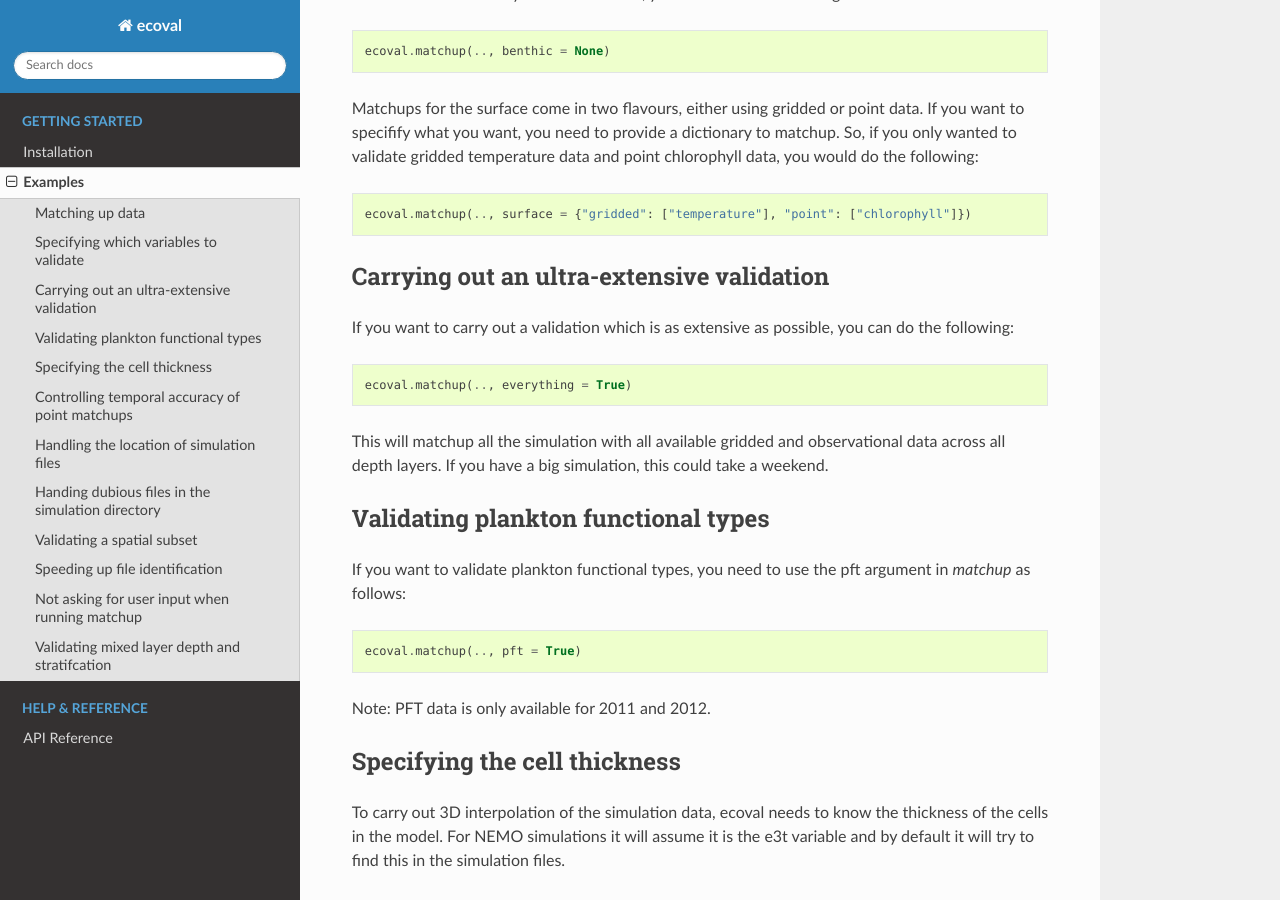
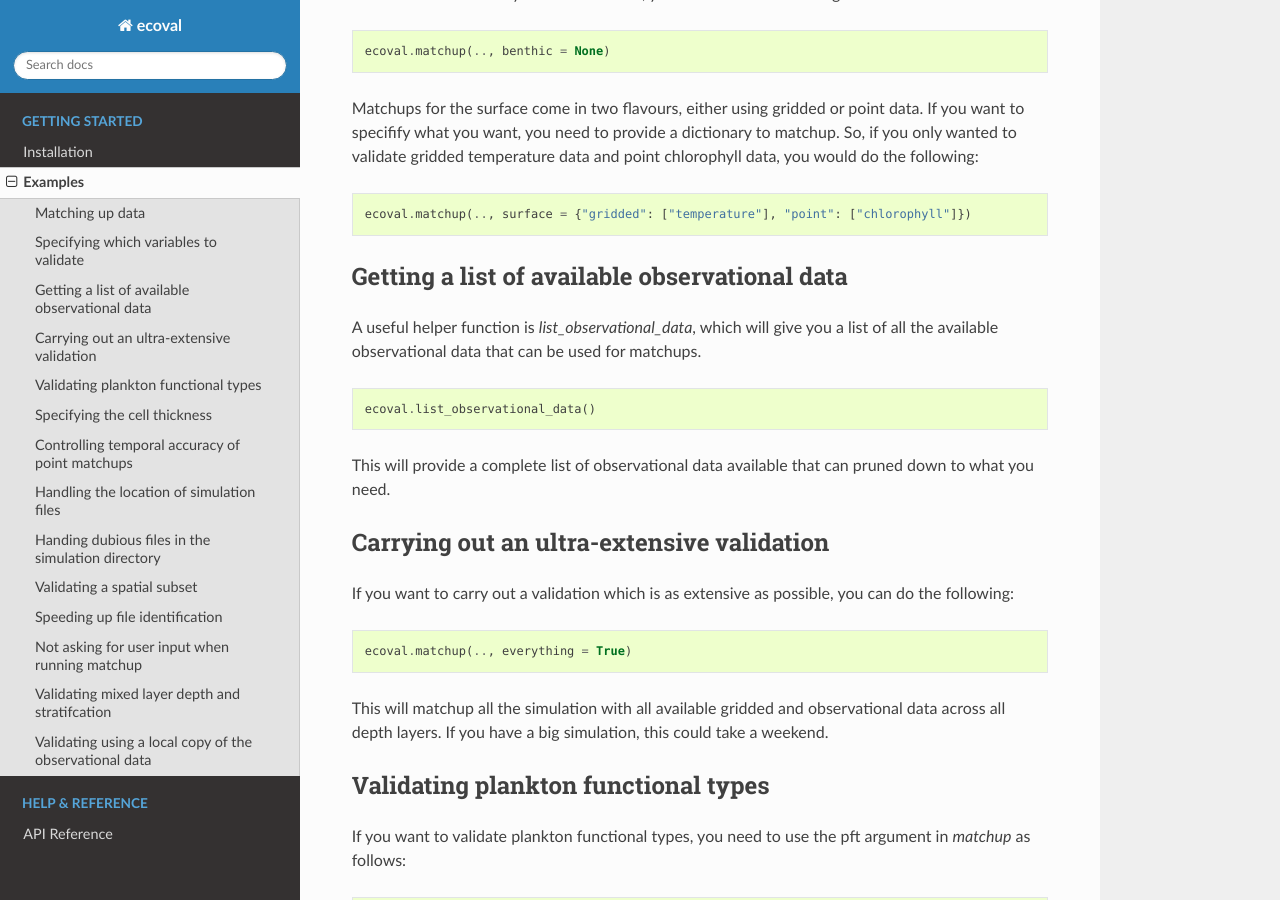
Before and after one commit to pmlmodelling/ecoval, a Sphinx documentation site: the page built from docs/source/examples.rst, in a window 1280 px wide and 900 px high, scrolled down 1131 px. Built offline with Sphinx 7.4.7 and the Read the Docs theme 3.1.0, drawn with Linux system fonts in a browser that asks for light colours; some of the changed text lies outside the part shown.

Commit message:
add note on obs_dir

```diff
--- a/docs/source/examples.rst
+++ b/docs/source/examples.rst
@@ -58,6 +58,19 @@ So, if you only wanted to validate gridded temperature data and point chlorophyl
 .. code:: ipython3
 
    ecoval.matchup(.., surface = {"gridded": ["temperature"], "point": ["chlorophyll"]})
+
+
+Getting a list of available observational data
+------------------------------------------------
+
+A useful helper function is `list_observational_data`, which will give you a list of all the available observational data that can be used for matchups.
+
+.. code:: ipython3
+
+   ecoval.list_observational_data()
+
+This will provide a complete list of observational data available that can pruned down to what you need.
+
 
 
 
@@ -206,3 +219,13 @@ If you want to validate mixed layer depth and stratification, you can do so by s
    ecoval.matchup(.., mld = True)
 
 Note: this has the potential to matchup a lot of data, and maybe require **a lot** of interpolation.
+
+
+Validating using a local copy of the observational data
+------------------------------------------------
+
+By default, ecoval will use observational data stored on PML's servers. If you have a copy of this data on your local machine, you can use it instead by specifying the `obs_dir` argument in `matchup` as follows:
+
+.. code:: ipython3
+
+   ecoval.matchup(.., obs_dir = "/foo/bar/obs_data")
```
